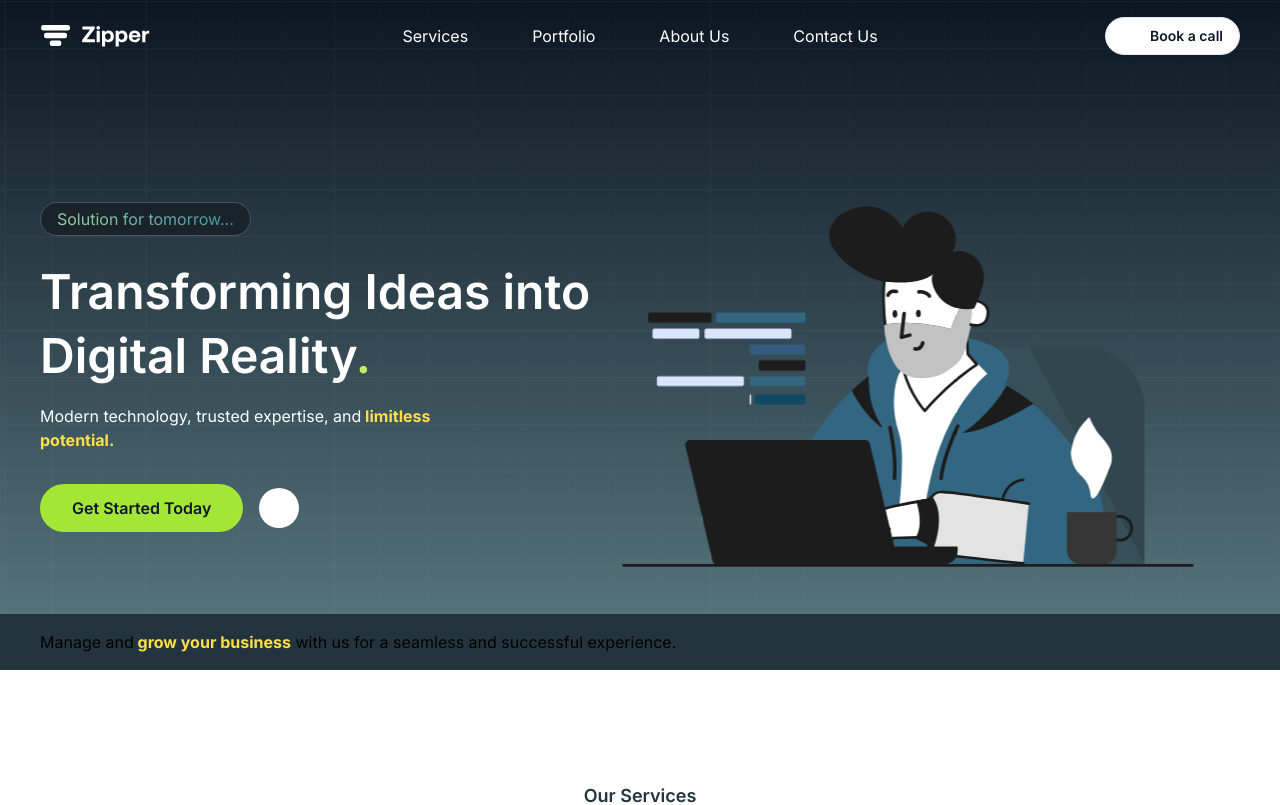
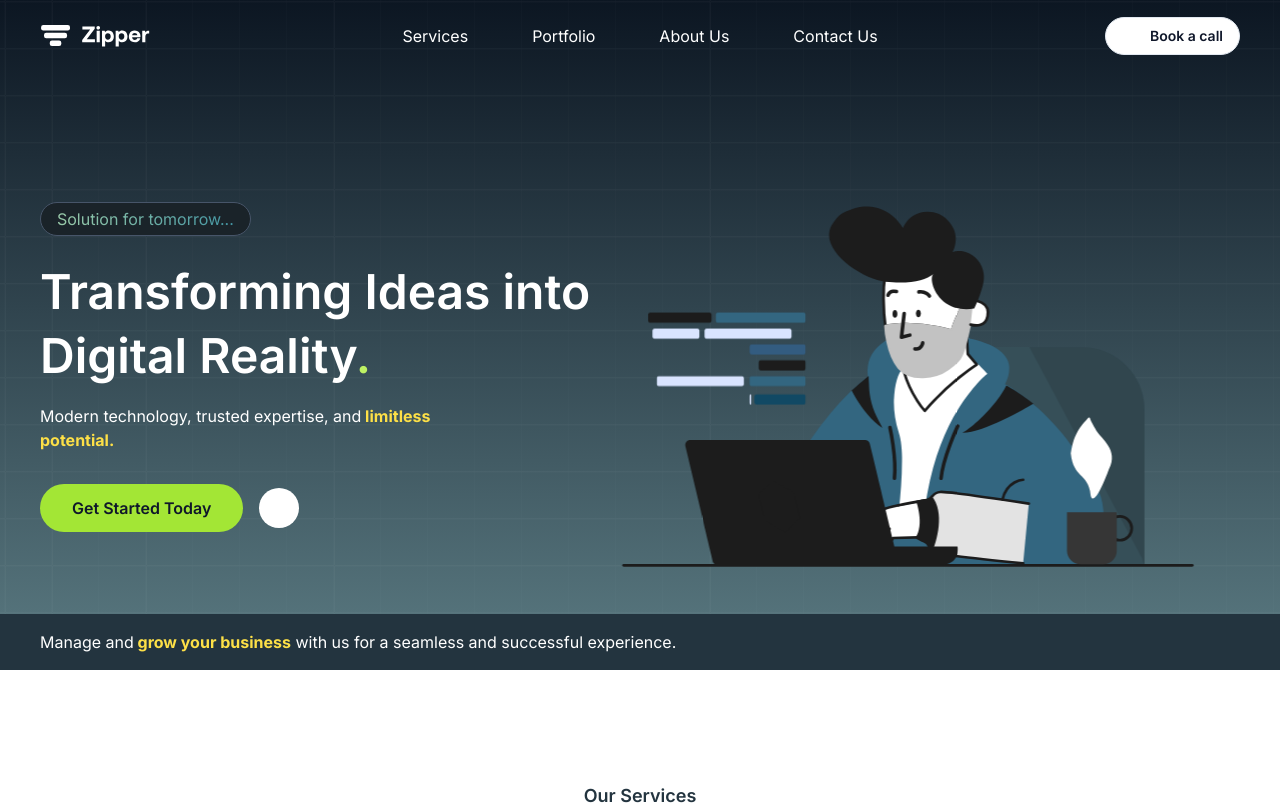
Before and after one commit to remesoft/company, a React (Vite) app: page / in a window 1280 px wide. Shown: the top 805 px of the page. Built offline with nearby package versions, Linux system fonts and the light colour scheme; some icons are missing.

Commit message:
some issue fixed

```diff
--- a/src/components/Footer.jsx
+++ b/src/components/Footer.jsx
@@ -52,7 +52,7 @@ export default function Footer() {
           </ul>
         </div>
         <div className="mt-12 grid grid-cols-2 gap-y-12 md:grid-cols-3 md:gap-4 lg:mt-0 lg:w-[70%]">
-          <div className="md:text-center lg:text-left">
+          <div className="mr-2 md:text-left lg:text-left">
             <h3 className="text-xl font-bold">Quick Links</h3>
             <ul className="mt-6 flex flex-col gap-4">
               <li>
@@ -90,7 +90,7 @@ export default function Footer() {
               </li>
             </ul>
           </div>
-          <div className="md:text-center lg:text-left">
+          <div className="md:text-left lg:text-left">
             <h3 className="text-xl font-bold">Services</h3>
             <ul className="mt-6 flex flex-col gap-4">
               <li>
@@ -125,7 +125,7 @@ export default function Footer() {
               </li>
             </ul>
           </div>
-          <div className="md:text-center lg:text-left">
+          <div className="col-span-2 md:col-span-1 md:text-center lg:text-left">
             <h3 className="text-xl font-bold">Address</h3>
             <ul className="mt-6 flex flex-col gap-4">
               <li>
--- a/src/components/HeroDivider.jsx
+++ b/src/components/HeroDivider.jsx
@@ -3,7 +3,7 @@ import React from "react";
 export default function HeroDivider() {
   return (
     <div className="bg-[#23343F]">
-      <p className="mx-auto max-w-[1200px] px-4 py-4 xl:px-0">
+      <p className="text-white mx-auto max-w-[1200px] px-4 py-4 xl:px-0">
         Manage and
         <strong className="text-yellow-300"> grow your business</strong> with us
         for a seamless and successful experience.
```
Also changed, not shown: 1 other file (tests, documents, lock files or other folders).
